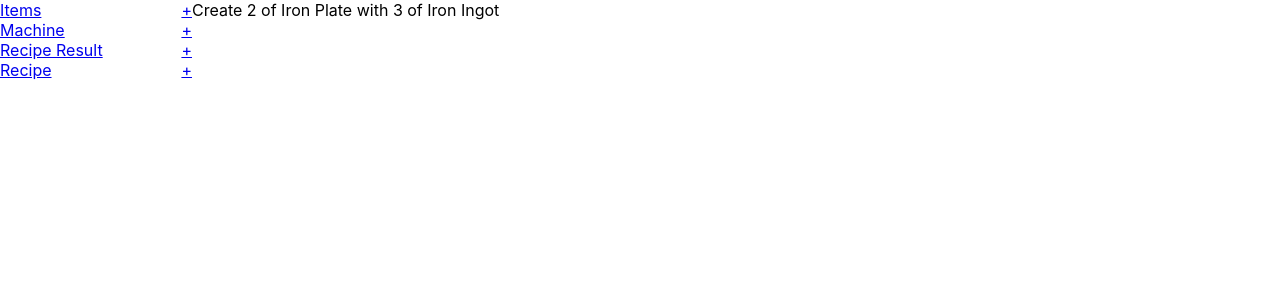
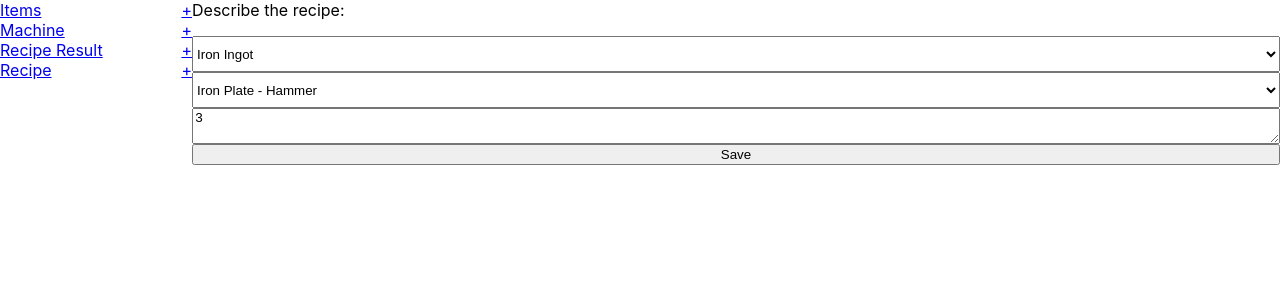
Before and after one commit to SaloEater/Minecraft-Recipe-Helper-App, a React (Create React App) app: page /recipe/1 in a window 1280 px wide. Shown: the top 300 px of the page. Built offline with nearby package versions, Linux system fonts and the light colour scheme.

Commit message:
Recipe record edit form

```diff
--- a/src/component/recipe/record/create/index.tsx
+++ b/src/component/recipe/record/create/index.tsx
@@ -4,8 +4,9 @@ import styles from "./styles.module.css";
 import ItemsStore from "../../../../state/item";
 import RecipeResultsStore from "../../../../state/recipe-result";
 import RecipesStore from "../../../../state/recipe";
+import {RecipeEditForm} from "../../../../type/component/recipe/create";
 
-class InnerRecipeNewRecord extends React.Component<any, any> {
+class InnerRecipeNewRecord extends React.Component<RecipeEditForm, any> {
 
     RecipesStore: RecipesStore;
     ItemsStore: ItemsStore;
@@ -16,6 +17,16 @@ class InnerRecipeNewRecord extends React.Component<any, any> {
         this.RecipesStore = props.RecipesStore;
         this.ItemsStore = props.ItemsStore;
         this.RecipeResultsStore = props.RecipeResultsStore;
+        const recipe = this.props.recipe;
+        if (recipe) {
+            this.RecipesStore.onSelectItem(recipe.itemId);
+            this.RecipesStore.onSelectRecipeResult(recipe.recipeResultId);
+            this.RecipesStore.onAmountChange(String(recipe.amount));
+        } else {
+            this.RecipesStore.onSelectItem("");
+            this.RecipesStore.onSelectRecipeResult("");
+            this.RecipesStore.onAmountChange("");
+        }
     }
 
     render() {
@@ -45,7 +56,7 @@ class InnerRecipeNewRecord extends React.Component<any, any> {
                     onChange={(e: ChangeEvent<HTMLTextAreaElement>) => this.RecipesStore.onAmountChange(e.target.value)}
                 />
                 <button
-                    onClick={() => this.RecipesStore.createNewItemButtonClicked()}
+                    onClick={() => this.props.onClick()}
                     disabled={this.RecipesStore.canCreateNewItem}
                 >Save</button>
             </div>
--- a/src/component/recipe/record/index.tsx
+++ b/src/component/recipe/record/index.tsx
@@ -1,34 +1,31 @@
 import React from "react";
 import {inject} from "mobx-react";
-import ItemsStore from "../../../state/item";
-import RecipeResultsStore from "../../../state/recipe-result";
 import RecipesStore from "../../../state/recipe";
 import {RecipeParams} from "../../../type/page/recipe/RecipeParams";
+import {RecipeNewRecord} from "./create";
 
-@inject("RecipesStore", "ItemsStore", "RecipeResultsStore")
+@inject("RecipesStore")
 export default class RecipeRecord extends React.Component<RecipeParams, any>
 {
     RecipesStore: RecipesStore;
-    ItemsStore: ItemsStore;
-    RecipeResultsStore: RecipeResultsStore;
 
     constructor(props: any) {
         super(props);
         this.RecipesStore = props.RecipesStore;
-        this.ItemsStore = props.ItemsStore;
-        this.RecipeResultsStore = props.RecipeResultsStore;
     }
 
     render() {
         const id = this.props.id;
         const recipe = this.RecipesStore.getRecipe(id);
-        const item = this.ItemsStore.getItem(recipe.itemId);
-        const rr = this.RecipeResultsStore.getRecipeResult(recipe.recipeResultId);
-        const resultItem = this.ItemsStore.getItem(rr.resultItemId);
+        const onClick = () => {
+            recipe.recipeResultId = this.RecipesStore.getSelectedRecipeResultId;
+            recipe.itemId = this.RecipesStore.getSelectedItemId;
+            recipe.amount = Number(this.RecipesStore.getAmount);
+            this.RecipesStore.save(recipe);
+        }
+
         return (
-            <div>
-                Create {rr.amount} of {resultItem.name} with {recipe.amount} of {item.name}
-            </div>
+            <RecipeNewRecord recipe={recipe} onClick={onClick}/>
         );
     }
 }
--- a/src/page/recipe/create/index.tsx
+++ b/src/page/recipe/create/index.tsx
@@ -1,11 +1,21 @@
 import React from "react";
 import {RecipeNewRecord} from "../../../component/recipe/record/create";
+import {inject} from "mobx-react";
+import RecipesStore from "../../../state/recipe";
 
+@inject ("RecipesStore")
 export default class RecipeCreatePage extends React.Component<any, any>
 {
+    RecipesStore: RecipesStore;
+
+    constructor(props: any) {
+        super(props);
+        this.RecipesStore = props.RecipesStore;
+    }
+
     render() {
         return (
-            <RecipeNewRecord />
+            <RecipeNewRecord recipe={null} onClick={this.RecipesStore.createNewItemButtonClicked}/>
         );
     }
 }
--- a/src/state/recipe/index.ts
+++ b/src/state/recipe/index.ts
@@ -16,7 +16,7 @@ export class RecipesStore
     _createNewItemButtonClicked: boolean = false;
     _canCreateNewItem: boolean = false;
 
-    private save(): void {
+    private saveState(): void {
         let items = JSON.stringify(Array.from(this._items.values()));
         localStorage.setItem(IdTypes.RECIPE, items);
     }
@@ -46,7 +46,7 @@ export class RecipesStore
     addRecipeResult(recipe: Recipe): void {
         this._items.set(recipe.id, recipe);
         this._IdStore.updateNextId(IdTypes.RECIPE);
-        this.save();
+        this.saveState();
     }
 
     getRecipe(id: string): Recipe {
@@ -89,8 +89,8 @@ export class RecipesStore
         this.updateCreateButtonAvailability();
     }
 
-    onSelectRecipeResult(machined: string): void {
-        this._selectedRecipeResultId = machined;
+    onSelectRecipeResult(recipeResultId: string): void {
+        this._selectedRecipeResultId = recipeResultId;
         this.updateCreateButtonAvailability();
     }
 
@@ -123,6 +123,11 @@ export class RecipesStore
             && this._selectedRecipeResultId !== ""
             && this._recipeAmount !== "";
     }
+
+    save(recipe: Recipe): void {
+        this._items.set(recipe.id, recipe);
+        this.saveState();
+    }
 }
 
 export default RecipesStore;
--- /dev/null
+++ b/src/type/component/recipe/create/index.ts
@@ -0,0 +1,7 @@
+import {Recipe} from "../index";
+
+export interface RecipeEditForm
+{
+    recipe: Recipe|null,
+    onClick: () => void;
+}
```
